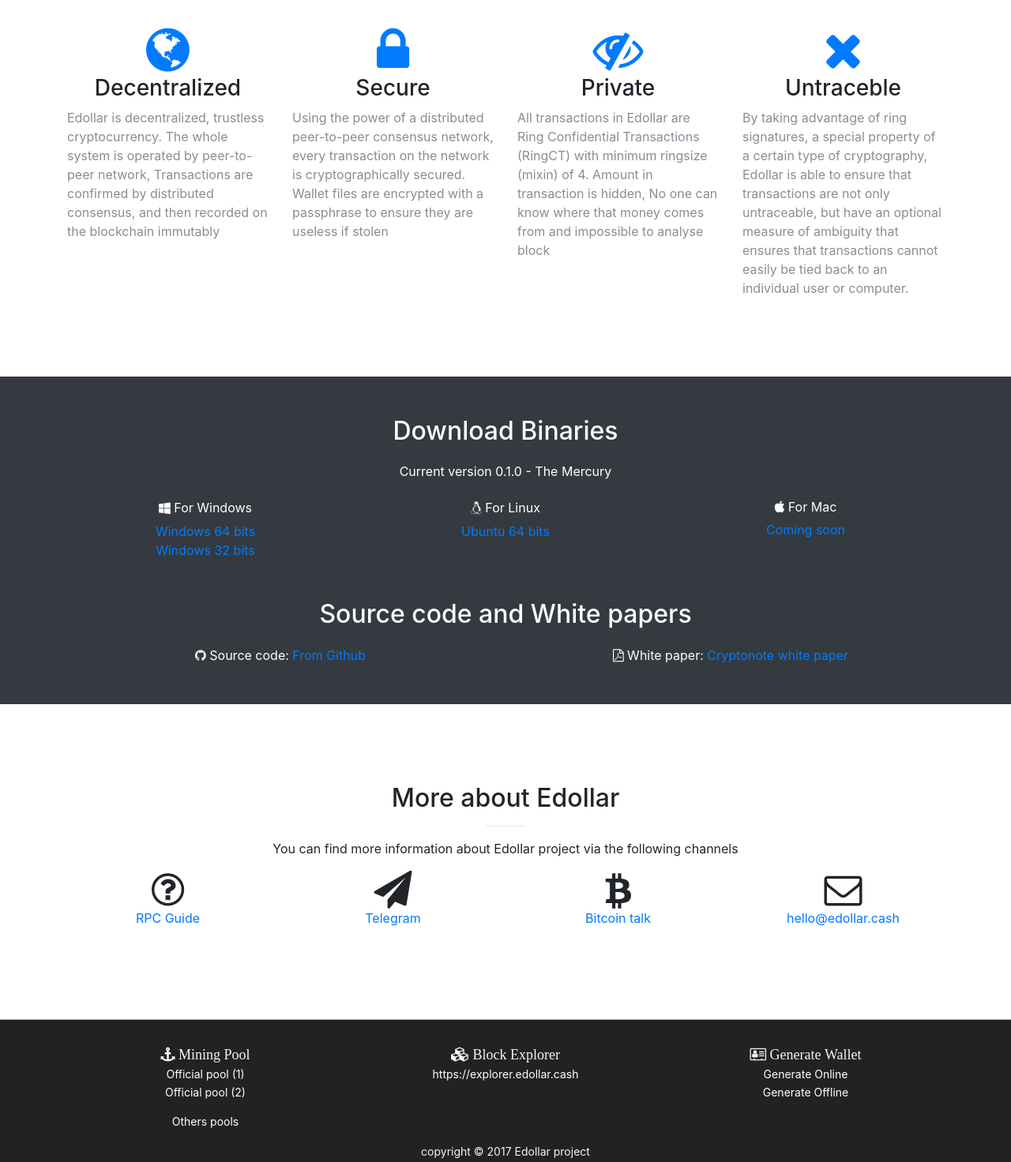
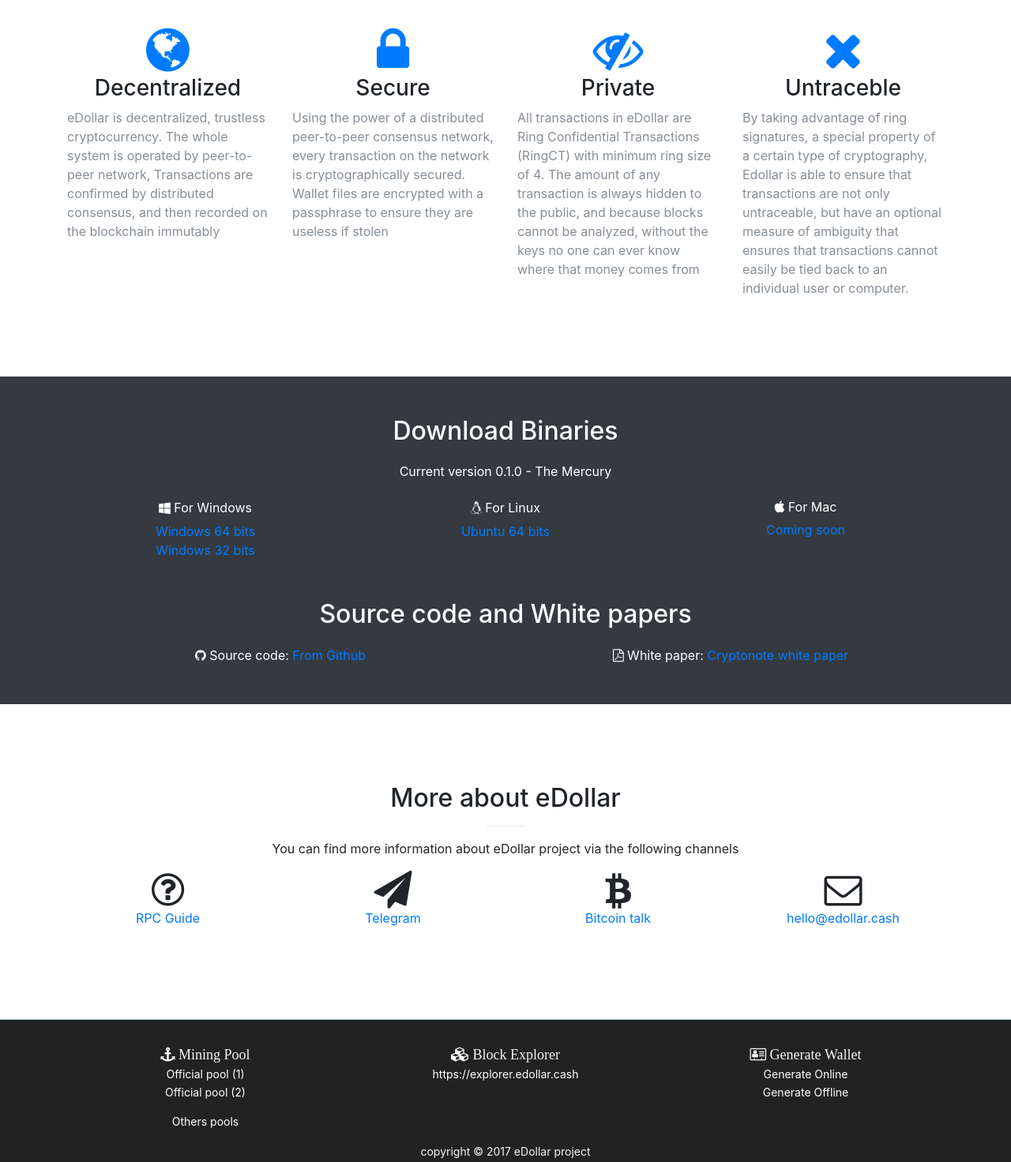
Before and after one commit to edollar-project/edollar-homepage, a website with bundled scripts: page index.html in a window 1280 px wide. Shown: the part 960-2432 px from the top of the page at 79% size. Built offline with nearby package versions, Linux system fonts and the light colour scheme.

Commit message:
fixed typo error

```diff
--- a/index.html
+++ b/index.html
@@ -5,8 +5,8 @@
 
     <meta charset="utf-8">
     <meta name="viewport" content="width=device-width, initial-scale=1, shrink-to-fit=no">
-    <meta name="description" content="Electronic dollar | Edollar | EDC | Seure Private Crypto Currency">
-    <meta name="author" content="Electronic dollar | Edollar | EDC">
+    <meta name="description" content="Electronic dollar | eDollar | EDL | Seure Private Crypto Currency">
+    <meta name="author" content="Electronic dollar | eDollar | EDL">
 
     <title>Electronic Dollar Secure Private Crypto Currency EDC Coin</title>
     <link rel="icon" type="image/png" href="https://edollar.cash/favicon.png">
@@ -93,7 +93,7 @@
         <div class="header-content-inner">
           <h1 id="homeHeading">The digital currency of the future For Every Human</h1>
           <hr>
-          <p>Electronic Dollar (or Edollar) is a private, secure, untraceable, decentralised digital currency. You are your bank, you control your funds, and nobody can trace your transfers unless you allow them to do so.</p>
+          <p>Electronic Dollar (or eDollar) is a private, secure, untraceable, decentralized digital currency. You are your bank, you control your funds, and nobody can trace your transfers unless you allow them to do so.</p>
           <a class="btn btn-primary btn-xl js-scroll-trigger" href="#features">Find Out More</a>
         </div>
       </div>
@@ -114,7 +114,7 @@
             <div class="service-box">
               <i class="fa fa-4x fa-globe text-primary sr-icons"></i>
               <h3>Decentralized</h3>
-              <p class="text-muted align-jstify">Edollar is decentralized, trustless cryptocurrency. The whole system is operated by peer-to-peer network, Transactions are confirmed by distributed consensus, and then recorded on the blockchain immutably </p>
+              <p class="text-muted align-jstify">eDollar is decentralized, trustless cryptocurrency. The whole system is operated by peer-to-peer network, Transactions are confirmed by distributed consensus, and then recorded on the blockchain immutably </p>
             </div>
           </div>
           <div class="col-lg-3 col-md-6 text-center">
@@ -128,7 +128,8 @@
             <div class="service-box">
               <i class="fa fa-4x fa-eye-slash text-primary sr-icons"></i>
               <h3>Private</h3>
-              <p class="text-muted align-jstify">All transactions in Edollar are Ring Confidential Transactions (RingCT) with minimum ringsize (mixin) of 4. Amount in transaction is hidden, No one can know where that money comes from and impossible to analyse block</p>
+              <p class="text-muted align-jstify">All transactions in eDollar are Ring Confidential Transactions (RingCT) with minimum ring size of 4. The amount of any transaction is always
+                hidden to the public, and because blocks cannot be analyzed, without the keys no one can ever know where that money comes from</p>
             </div>
           </div>
           <div class="col-lg-3 col-md-6 text-center">
@@ -180,9 +181,9 @@
       <div class="container">
         <div class="row">
           <div class="col-lg-8 mx-auto text-center">
-            <h2 class="section-heading">More about Edollar</h2>
+            <h2 class="section-heading">More about eDollar</h2>
             <hr class="primary">
-            <p>You can find more information about Edollar project via the following channels</p>
+            <p>You can find more information about eDollar project via the following channels</p>
           </div>
         </div>
         <div class="row">
@@ -246,7 +247,7 @@
           </div>
     </div>
   </div>
-  <div class="copy-right">copyright © 2017 Edollar project</div>
+  <div class="copy-right">copyright © 2017 eDollar project</div>
 
 </div>
     <!-- Bootstrap core JavaScript -->
```
